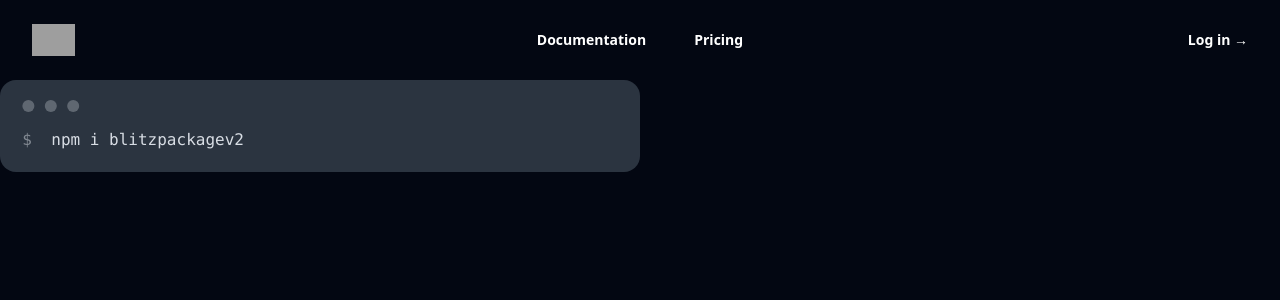
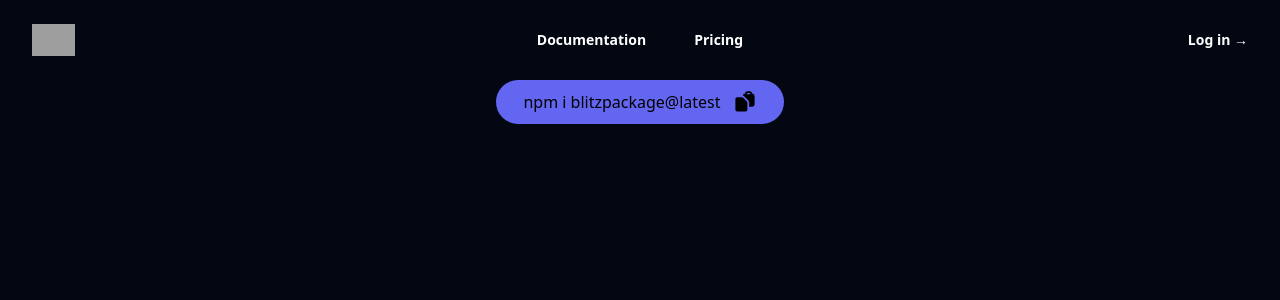
Before and after one commit to ramezj/astralics, a Next.js app in the folder client/: page /documentation in a window 1280 px wide. Shown: the top 300 px of the page. Built offline with nearby package versions, Linux system fonts and the light colour scheme; no server answers; grey boxes are pictures that could not be loaded.

Commit message:
copy to clipboard

```diff
--- a/client/pages/documentation/index.js
+++ b/client/pages/documentation/index.js
@@ -1,12 +1,27 @@
 import Layout from "@/components/layout"
+import { ClipboardDocumentIcon, ClipboardDocumentCheckIcon, CheckIcon } from "@heroicons/react/20/solid"
+import { useState } from "react"
 
 export default function documentation() {
+    const [ npmCopy, setNpmCopy ] = useState(false);
+    const copyNPM = async () => {
+        navigator.clipboard.writeText('npm i blitzpackage@latest');
+        setNpmCopy(true);
+    }
     return (
         <>
         <Layout>
-                <div className="mockup-code w-3/6">
-                <pre data-prefix="$"><code>npm i blitzpackagev2</code></pre>
-                </div>
+            <center>
+            <div className='w-72 py-2.5 bg-indigo-500 rounded-badge'>
+            <p className="font-medium flex justify-center gap-x-3">npm i blitzpackage@latest
+            {
+                npmCopy
+                ? <><CheckIcon className='flex cursor-pointer' width={24}  height={24} /></>
+                : <><ClipboardDocumentIcon onClick={copyNPM} className='flex cursor-pointer' width={24}  height={24}/></>
+            }
+            </p>
+            </div>
+            </center>
         </Layout>
         </>
     )
```
